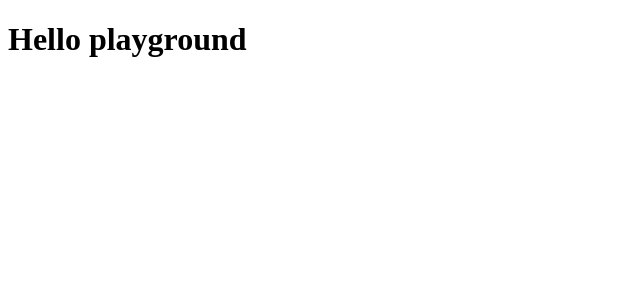
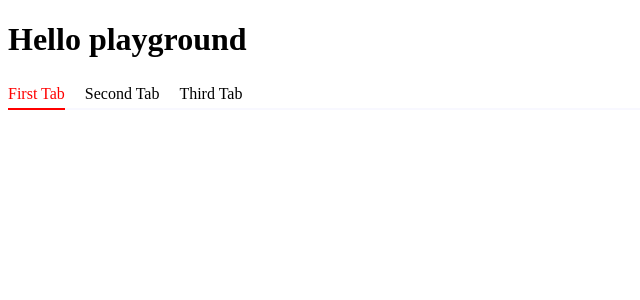
Before and after one commit to kaf-lamed-beyt/react-tab, a Next.js app: page / in a window 1280 px wide. Shown: the top 300 px of the page, without its empty margins (0-640 px from the left). Built offline with nearby package versions, Linux system fonts and the light colour scheme.

Commit message:
feat: active state with style of eaach item updates well

```diff
--- a/package.json
+++ b/package.json
@@ -31,6 +31,7 @@
     "next": "^13.4.5",
     "react": "^18.2.0",
     "react-dom": "^18.2.0",
+    "styled-components": "^6.0.0-rc.3",
     "typescript": "^5.1.3"
   }
 }
--- /dev/null
+++ b/packages/index.ts
@@ -0,0 +1,3 @@
+import TabHeader from "@react-tab/components/tab-header";
+
+export { TabHeader };
--- /dev/null
+++ b/packages/react-tab/components/style/header.styled.ts
@@ -0,0 +1,38 @@
+import styled from "styled-components";
+
+export const Header = styled.header`
+  width: 100%;
+
+  ul {
+    display: flex;
+    gap: 20px;
+    padding: 0;
+    list-style: none;
+    border-bottom: 2px solid ghostwhite;
+
+    li {
+      position: relative;
+      padding: 5px 0;
+      text-transform: capitalize;
+    }
+
+    :hover {
+      cursor: pointer;
+    }
+  }
+
+  .active {
+    color: red;
+  }
+
+  .active:before {
+    content: "";
+    position: absolute;
+    height: 2px;
+    width: 100%;
+    top: 100%;
+    bottom: 0;
+    display: block;
+    background-color: red;
+  }
+`;
--- /dev/null
+++ b/packages/react-tab/components/tab-header.tsx
@@ -0,0 +1,59 @@
+import { useRouter } from "next/router";
+import React from "react";
+import { Header } from "./style/header.styled";
+
+interface tabHeaderProps {
+  tabItems: [] | null;
+  components: React.ReactElement;
+  style: React.CSSProperties;
+}
+
+const TabHeader = ({ tabItems, components, style }: tabHeaderProps) => {
+  const router = useRouter();
+  const [activeTab, setActiveTab] = React.useState(0);
+
+  const handleTabClick = (index) => {
+    setActiveTab(index);
+    components ? components(index) : null;
+  };
+
+  //   React.useEffect(() => {
+  //     const { query } = router;
+  //     const { tab } = query;
+
+  //     const decodedTabName =
+  //       typeof tab === "string" && tab && tab.match(/-/g)
+  //         ? tab.split("-").join(" ")
+  //         : tab;
+
+  //     const tabNames = tabItems.map(({ slug }) => slug);
+  //     const activeTabIndex = tabNames.indexOf(decodedTabName);
+  //     setActiveTab(activeTabIndex);
+  //   }, [activeTab]);
+
+  return (
+    <Header style={style}>
+      <ul>
+        {tabItems.map(({ name }, index) => {
+          return (
+            <li
+              className={
+                activeTab === undefined && index === 0
+                  ? "active"
+                  : activeTab === index
+                  ? "active"
+                  : ""
+              }
+              key={index}
+              onClick={() => handleTabClick(index)}
+            >
+              {name}
+            </li>
+          );
+        })}
+      </ul>
+    </Header>
+  );
+};
+
+export default TabHeader;
--- a/pages/index.tsx
+++ b/pages/index.tsx
@@ -1,10 +1,18 @@
 import React from "react";
+import { TabHeader } from "../packages";
+
+const items = [
+  { name: "First tab" },
+  { name: "second tab" },
+  { name: "third tab" },
+];
 
 export default function PlayGround() {
   return (
     <>
       <div>
         <h1>Hello playground</h1>
+        <TabHeader tabItems={items} />
       </div>
     </>
   );
```
Also changed, not shown: tsconfig.json (+7 -1 lines), packages/react-tab/index.tsx (added), 1 other file (tests, documents, lock files or other folders).
